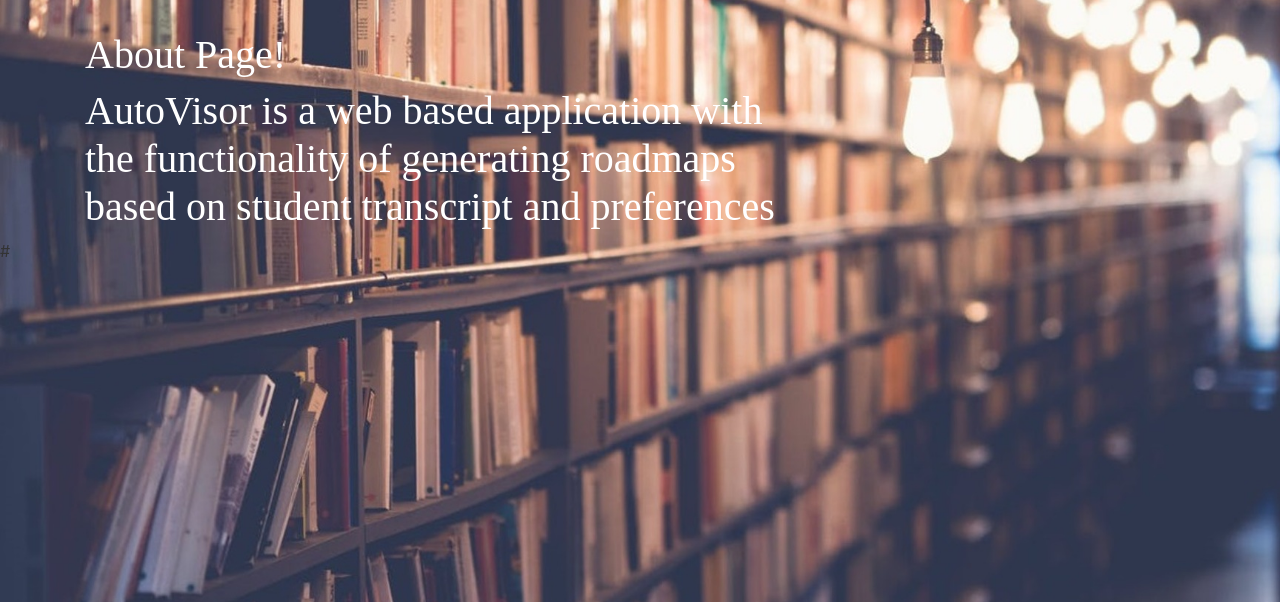
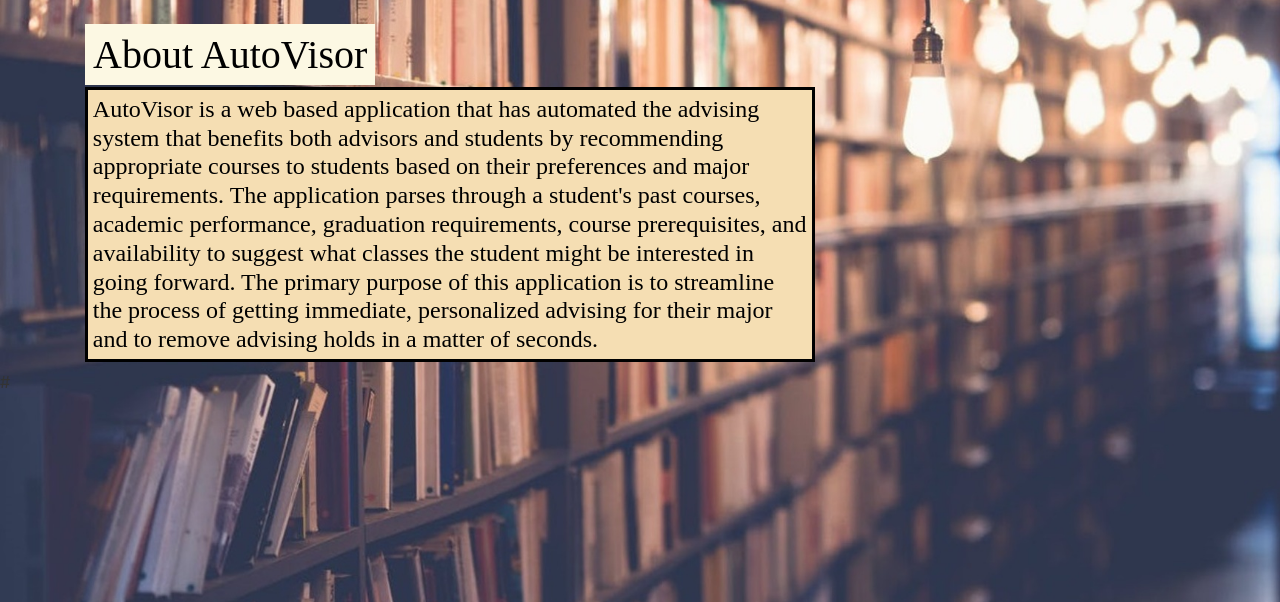
Before and after one commit to skybob22/AutoVisor_CMPE195, a Django app: page /about/ in a window 1280 px wide. Shown: the part 65-667 px from the top of the page. Run offline with Django 3.2, Linux system fonts and the light colour scheme; some libraries are stand-ins or nearby versions.

Commit message:
New Templates for styling

```diff
--- a/schedule/templates/schedule/about.html
+++ b/schedule/templates/schedule/about.html
@@ -1,6 +1,20 @@
 {% extends "schedule/base.html" %}
 {% block content %}
-	<h1>About Page!</h1>
-	<h1>AutoVisor is a web based application with the functionality of generating roadmaps
-		based on student transcript and preferences</h1>
+<link href="https://fonts.googleapis.com/css?family=Fredoka+One|Shadows+Into+Light&display=swap" rel="stylesheet">
+
+<style>
+	h4 { color: black; padding:.2em; border-style: solid; background-color: #F5DEB3; }
+</style>
+
+
+<html>
+	<h1><mark> About AutoVisor </h1></mark>
+	<h2>   </h2>
+	<h4>AutoVisor is a web based application that has automated the advising system that benefits both advisors and students by
+		recommending appropriate courses to students based on their preferences and major requirements. The application parses
+		through a student's past courses, academic performance, graduation requirements, course prerequisites, and availability
+		to suggest what classes the student might be interested in going forward. The primary purpose of this application is to
+		streamline the process of getting immediate, personalized advising for their major and to remove advising holds in a matter of seconds.</h4>
+</html>
+
 {% endblock content %}
--- a/schedule/templates/schedule/home.html
+++ b/schedule/templates/schedule/home.html
@@ -1,10 +1,11 @@
 {% extends "schedule/base.html" %}
 {% block content %}
 {% load static %}
+<link href="https://fonts.googleapis.com/css?family=Fredoka+One|Shadows+Into+Light&display=swap" rel="stylesheet">
 
 <html>
 {% if user.is_authenticated %}
-<h1>Welcome to AutoVisor.</h1>
+<h1><mark> Welcome to AutoVisor</h1></mark>
 	{% if load_button %}
 	<button id="myButton1" class="float-right submit-button" >Register Student</button>
 	{% endif %}
--- a/schedule/views.py
+++ b/schedule/views.py
@@ -41,6 +41,7 @@ semList=''
 @login_required
 def roadmap(request):
 	rp1 = ''
+	alert_flag = False
 	if Student.objects.filter(user=request.user).exists() is False:
 		return redirect("student")
 	student = Student.objects.get(user=request.user)
@@ -51,18 +52,21 @@ def roadmap(request):
 
 	global semList
 	if (request.GET.get('view_btn')):
+		rp2 = 'Loading Roadmap... Please Wait.'
 		semList = generateRoadmap(request.user)
-		rp2 = 'Loading Roadmap... Please Wait.'
+		alert_flag = True
 		return redirect("roadmap_generated")
 	if(request.GET.get('gen_btn')):
+		rp3 = 'Generating Roadmap... Please Wait.'
 		semList = generateRoadmap(request.user,genNew=True,rescheduleCurrent=False)
-		rp3 = 'Generating Roadmap... Please Wait.'
+		alert_flag = True
 		return redirect("roadmap_generated")
 
 	context = {
 		'rp1': rp1,
 		'rp2': rp2,
-		'rp3': rp3
+		'rp3': rp3,
+		'alert_flag': alert_flag
 	}
 	return render(request, 'schedule/roadmap.html', context)
 
```
Also changed, not shown: schedule/templates/schedule/Preference.html (+5 -3 lines), schedule/templates/schedule/roadmap.html (+17 -4 lines).
